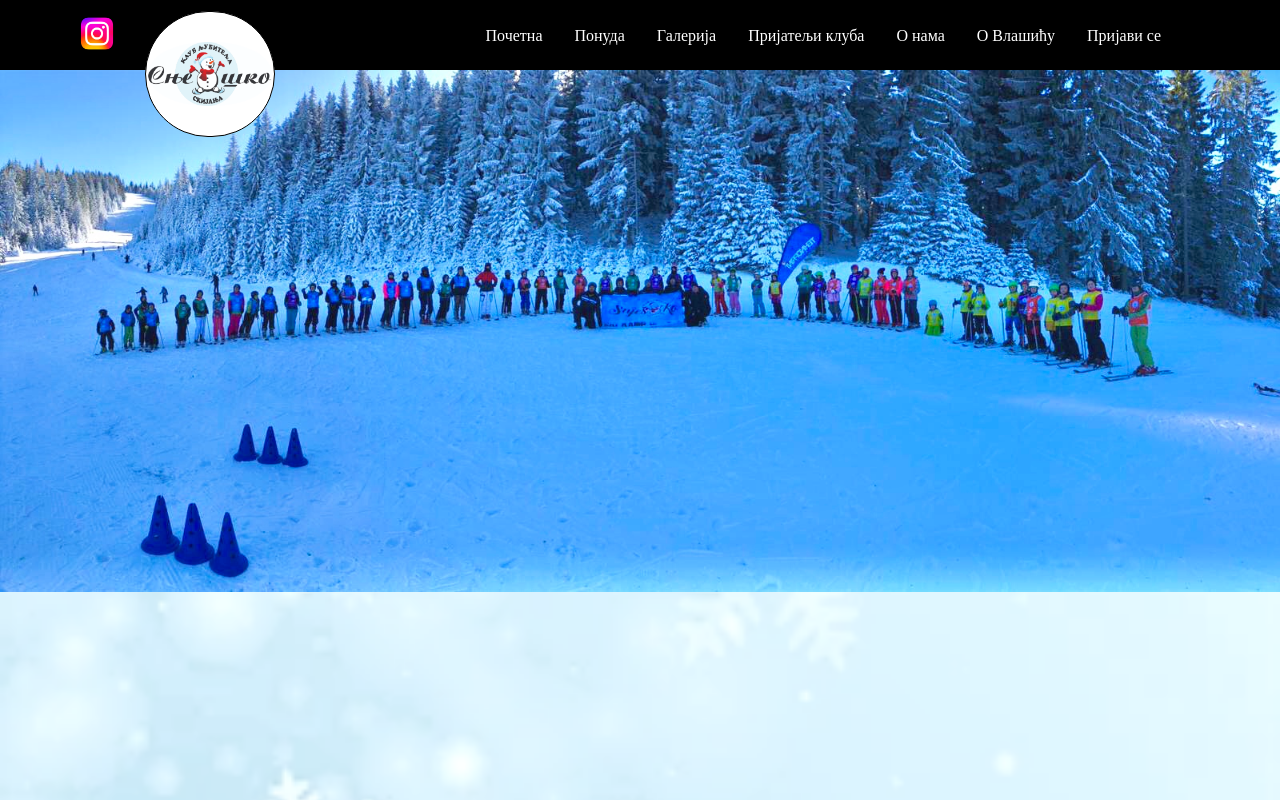
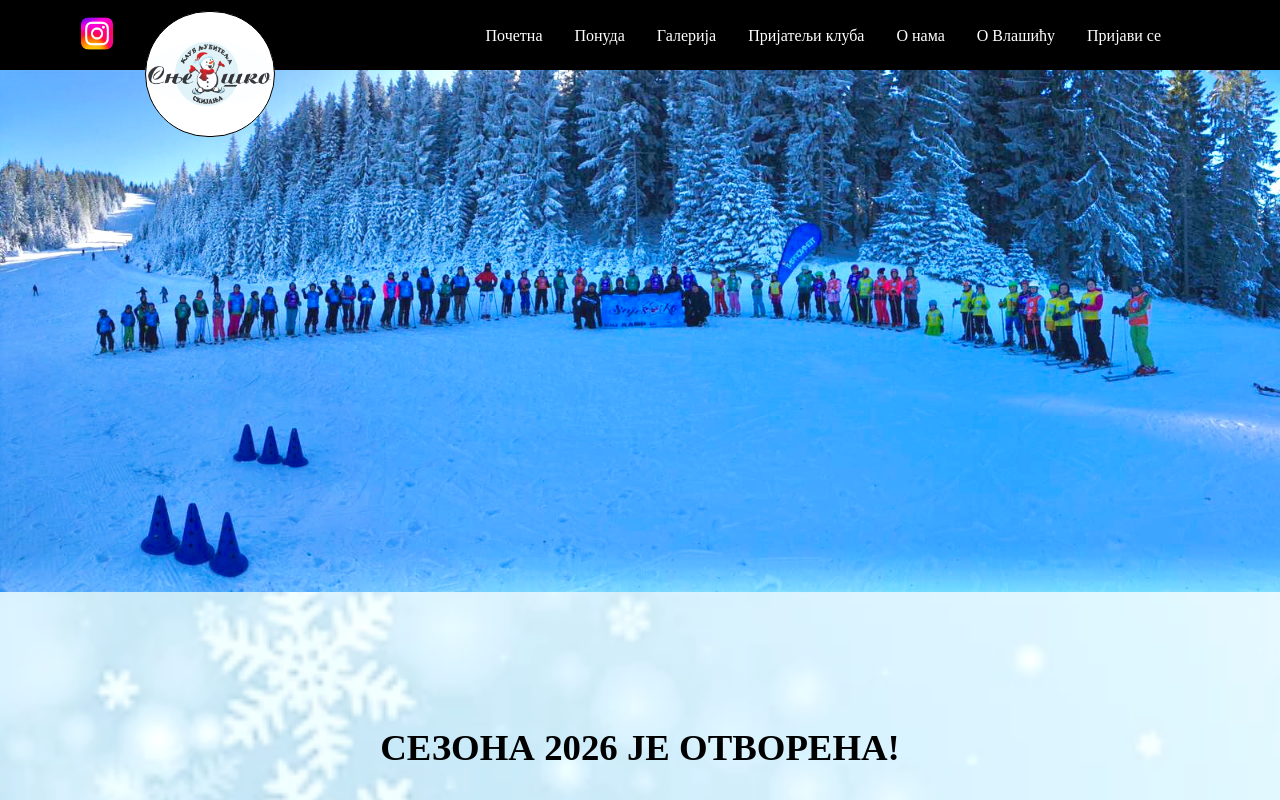
Before and after one commit to Lupus93v/skikamp, a React (Create React App) app: page / in a window 1280 px wide. Built offline with nearby package versions, Linux system fonts and the light colour scheme; a web font is replaced by a local one.

Commit message:
termini
termini

```diff
--- a/src/Pages/HomePage.js
+++ b/src/Pages/HomePage.js
@@ -5,6 +5,7 @@ import { NavLink } from "react-router-dom"
 
 export default function HomePage() {
   const [isHovered, setIsHovered] = useState(false);
+  const [showBubble, setShowBubble] = useState(false);
 
   return (
     <div className="home-page-container">
@@ -20,13 +21,8 @@ export default function HomePage() {
             className="static-image"
           />
       </div>
-      <h3 class="animate_animated">Инспиришемо нове генерације скијаша од 2016. године!</h3>
-      <h2 style={{
-        color: "darkorange",
-        fontSize: "1.3rem",
-        marginTop: "10px",
-        marginBottom: "20px"
-      }}>СЕЗОНА 2026 ЈЕ ОТВОРЕНА!</h2>
+      <h3 className="animate__animated">Инспиришемо нове генерације скијаша од 2016. године!</h3>
+      <h2>СЕЗОНА 2026 ЈЕ ОТВОРЕНА!</h2>
       <div style={{
         display: "flex",
       }}>
@@ -40,7 +36,7 @@ export default function HomePage() {
           }}>
         <img style={{width: "40%", float: "right"}}src="./Pictures/HomePagePic/gostovanje.jpg" alt="guest at tv show"/>
       <a
-        class="animate__animated animate__zoomInDown"
+        className="animate__animated animate__zoomInDown"
         href="https://youtu.be/DYfoNMPSAZo?si=XdkXmuGsKQ5DN3wr"
         target="_blank"
         rel="noopener noreferrer"
@@ -64,11 +60,24 @@ export default function HomePage() {
         height: "110px",
         marginTop: "-1px"
       }}>
-        <button id="home-apply-btn">ВИДИ ТЕРМИНЕ</button>
+        <button className="info-btn" onClick={() => setShowBubble(!showBubble)} id="home-apply-btn">ВИДИ ТЕРМИНЕ</button>
+        {showBubble && (
+        <div className="bubble">
+          <p>
+            3. јануар - 5. јануар<br />
+            8. јануар - 10. јануар<br />
+            11. јануар - 13. јануар<br />
+            15. јануар - 17. јануар<br />
+            23. јануар - 25. јануар<br />
+            30. јануар - 1. фебруар<br />
+            6. фебруар - 8. фебруар
+          </p></div>
+        )}
         <NavLink id="home-apply-btn" to="/applyform">ПРИЈАВИ СЕ</NavLink>
+
       </div>
       </div>
       <SponsorSlider />
     </div>
-  )
+  );
 }
--- a/src/index.css
+++ b/src/index.css
@@ -94,6 +94,45 @@ body, html {
   margin-top: -2em;
   margin-left: 4.6em;
 }
+
+.home-page-container h2 {
+    color: darkorange;
+        font-size: 1.3rem;
+        margin-top: 10px;
+        margin-bottom: 20px;
+  }
+
+  .info-btn {
+  padding: 0.6em 1.2em;
+  background-color: black;
+  color: white;
+  border: none;
+  border-radius: 5px;
+  cursor: pointer;
+  margin-bottom: 1em;
+}
+
+.bubble {
+  position: relative;
+  max-width: 120%;
+  padding: 1em;
+  background-color: white;
+  border: 1px solid black;
+  border-radius: 10px;
+  box-shadow: 0 5px 15px rgba(0,0,0,0.2);
+}
+
+/* mali "rep" oblačića */
+.bubble::after {
+  content: "";
+  position: absolute;
+  top: -10px;
+  left: 20px;
+  border-width: 0 10px 10px 10px;
+  border-style: solid;
+  border-color: transparent transparent white transparent;
+}
+
 
 #home-apply-btn {
   width: 140px;
@@ -688,16 +727,37 @@ select {
     font-family: "DynaPuff";
     font-size: 2rem;
     font-weight: bold;
-    color: rgb(255, 0, 0);
-    margin-top: 2em;
-    margin-bottom: 10em;
-    margin-left: 5em;
+    color: darkorange;
+    margin-top: -17.2em;
+    margin-bottom: 13em;
+    margin-left: 8em;
+    text-shadow: 3px 3px 2px black;
     animation-name: alert;
     animation-duration: 3s;
     animation-delay: 1.5s;
     animation-timing-function: ease-in;
     animation-direction: alternate;
     animation-fill-mode: both;
+  }
+
+  .home-page-container h2 {
+    color: black;
+        font-size: 2.3rem;
+        margin-top: 10px;
+        margin-bottom: 100px;
+  }
+
+  #home-apply-btn {
+    width: 250px;
+    height: auto;
+    padding: 15px 25px;
+    margin-top: 15px;
+    margin-bottom: 40px;
+  }
+
+  .button-container .apply-btn {
+    background-color: darkorange;
+    color: black
   }
 
   @keyframes alert {
```
